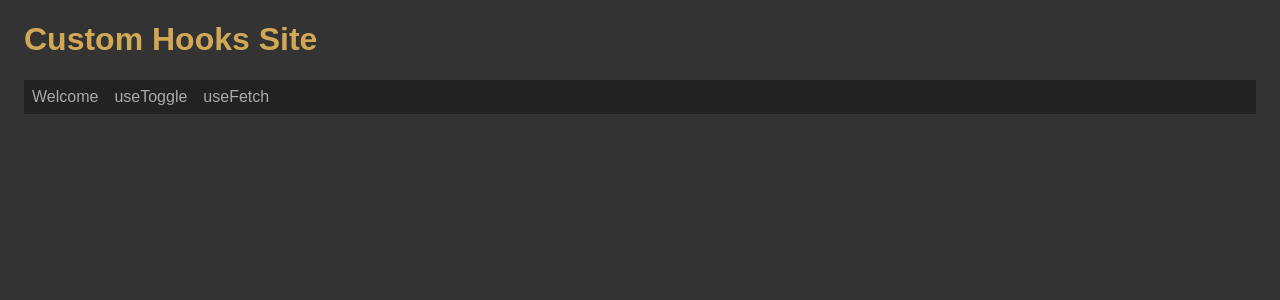
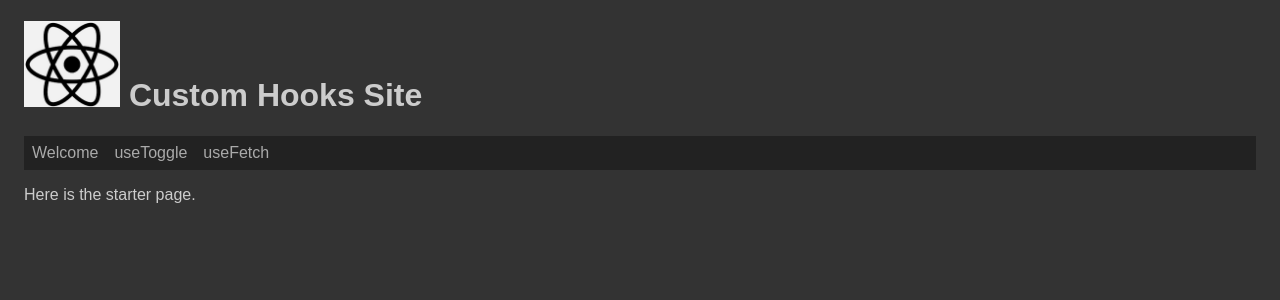
Before and after one commit to edwardtanguay/et-004-customhooks, a React (Vite) app: page / in a window 1280 px wide. Shown: the top 300 px of the page. Built offline with nearby package versions, Linux system fonts and the light colour scheme.

Commit message:
with icon

```diff
--- a/src/App.scss
+++ b/src/App.scss
@@ -5,7 +5,14 @@ body {
 	padding: 0 1rem;
 
 	h1 {
-		color: rgb(209, 168, 85);
+		a {
+			color: rgb(209, 168, 85);
+			text-decoration: none;
+			img {
+				width: 6rem;
+			}
+		}
+
 	}
 
 	nav {
--- a/src/App.tsx
+++ b/src/App.tsx
@@ -3,11 +3,12 @@ import { PageUseFetch } from './components/PageUseFetch';
 import { PageUseToggle } from './components/PageUseToggle';
 import { PageWelcome } from './components/PageWelcome';
 import { NavLink, Routes, Route, Navigate } from 'react-router-dom';
+import { PageStarter } from './components/PageStarter';
 
 function App() {
 	return (
 		<div className="App">
-			<h1>Custom Hooks Site</h1>
+			<h1><NavLink to="/"><img src="images/siteicon.png"/></NavLink> Custom Hooks Site</h1>
 
 			<nav>
 				<NavLink to="/welcome">Welcome</NavLink>
@@ -18,9 +19,8 @@ function App() {
 				<Route path="/welcome" element={<PageWelcome />} />
 				<Route path="/useToggle" element={<PageUseToggle />} />
 				<Route path="/useFetch" element={<PageUseFetch />} />
-
+				<Route path="/" element={<PageStarter />} />
 			</Routes>
-
 		</div>
 	);
 }
--- a/src/components/PageStarter.tsx
+++ b/src/components/PageStarter.tsx
@@ -0,0 +1,3 @@
+export const PageStarter = () => {
+	return <p>Here is the starter page.</p>;
+};
```
Also changed, not shown: public/images/siteicon.png (added).
